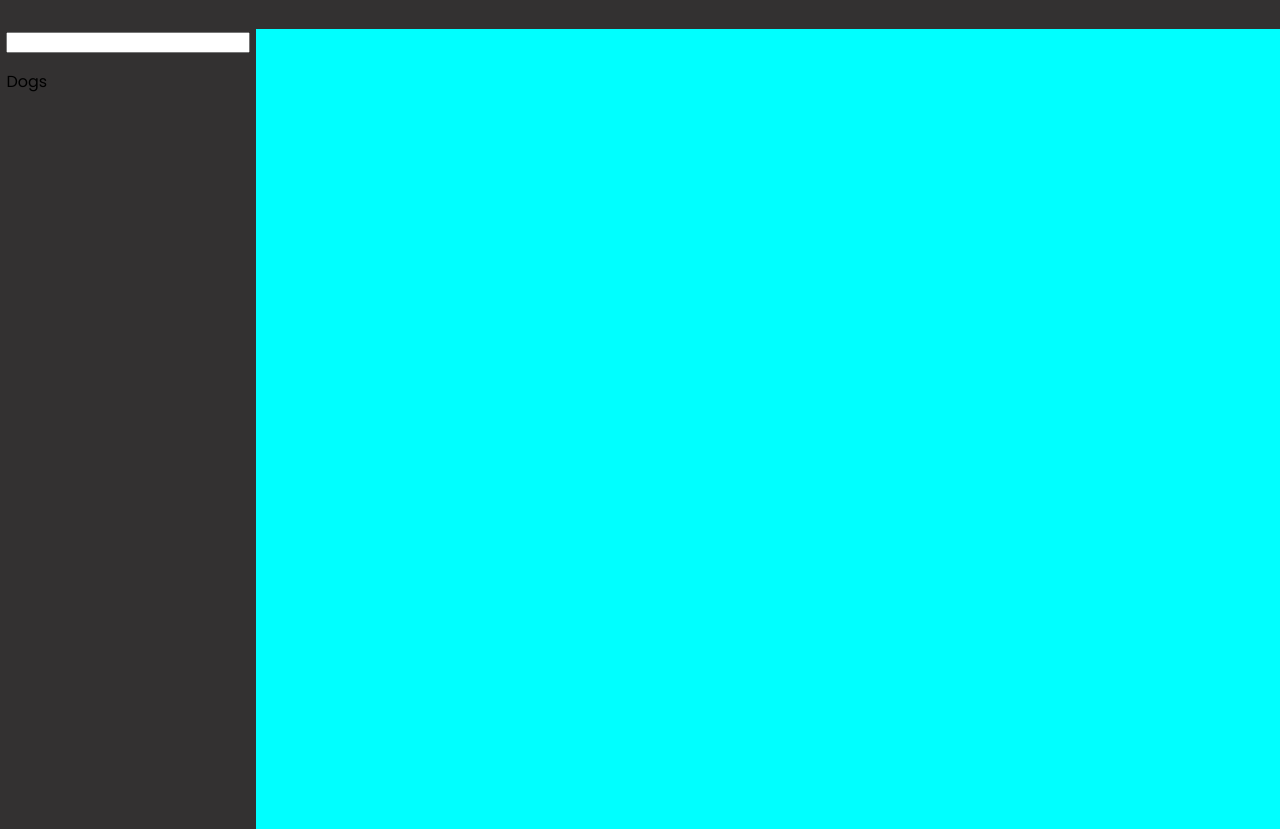
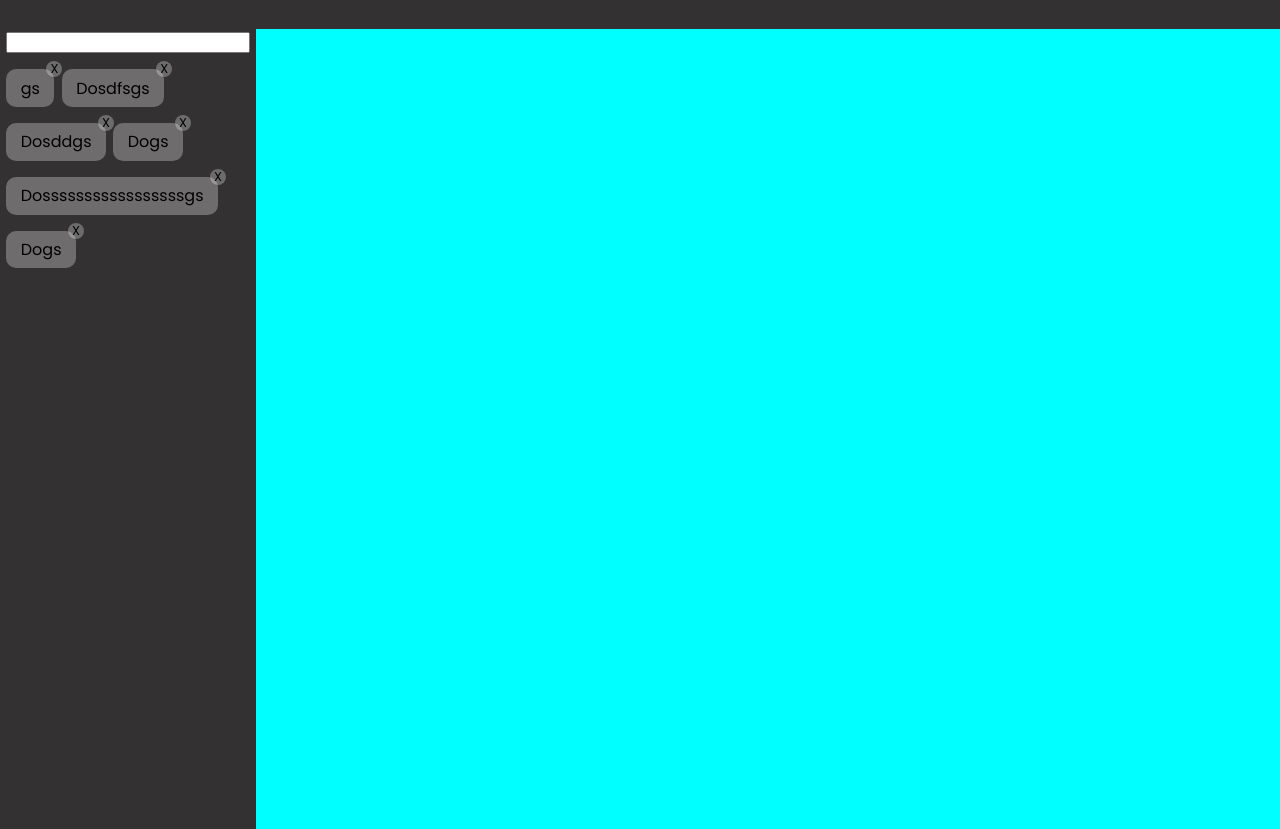
Before and after one commit to barbodGarsha/Gallery-Website, a plain HTML site: page gallery-page.html in a window 1280 px wide. Shown: the part 64-893 px from the top of the page. Drawn offline with Linux system fonts and the light colour scheme.

Commit message:
finished the base of tag block

```diff
--- a/css/main.scss
+++ b/css/main.scss
@@ -5,6 +5,8 @@ $color-02: #C37956;
 $color-03: #C1503D;
 $color-04: #9A989A;
 $color-05: #F3F6F4;
+
+$color-05-A30: rgba(#F3F6F4, 0.3);
 
 $white-space-01: 4rem;
 $white-space-02: 2rem;
@@ -16,7 +18,13 @@ $font-size-L: 1.2rem;
 $border-radius-01: 10px;
 
 $bottom-margin-S: 1rem;
-$top-margin-S: .2rem;
+$bottom-margin-XS: .5rem;
+
+$top-margin-XS: .2rem;
+$right-margin-XS: .2rem;
+
+$tag-padding-up-down: .4rem;
+$tag-padding-left-right: .9rem;
 
 //RESET EVERYTHING-----------------------------------------------
 body {
@@ -144,6 +152,34 @@ li {
 }
 
 .tag {
+    position: relative;
+    display: inline-block;
+    background-color: $color-05-A30;
+    padding: $tag-padding-up-down $tag-padding-left-right;
+    border-radius: $border-radius-01;
+
+    margin-bottom: $bottom-margin-S;
+    margin-right: $right-margin-XS;
+    .tag__close-btn {
+        cursor: pointer;
+        position: absolute;
+        right: 0;
+        top: 0;
+        transform: translate(50%, -50%);
+        background-color: $color-05-A30;
+        width: 1rem;
+        height: 1rem;
+        border-radius: 50%;
+        display: flex;
+        justify-content: center;
+        align-items: center;
+        font-size: 80%
+    }
+
+    .tag__txt {
+        text-align: center;
+        margin: auto;
+    }
 }
 
 .gallery {
@@ -162,7 +198,7 @@ li {
             display: flex;
             justify-content: center;
             align-items: center;
-            margin-top: $top-margin-S;
+            margin-top: $top-margin-XS;
             margin-bottom: $bottom-margin-S;
         }
 
--- a/gallery-page.html
+++ b/gallery-page.html
@@ -24,7 +24,28 @@
 
             <div class="gallery__tag-container">
                 <div class="tag">
-                    <div class="tag__close-btn"></div>
+                    <div class="tag__close-btn">X</div>
+                    <p class="tag__txt">gs</p>
+                </div>
+                <div class="tag">
+                    <div class="tag__close-btn">X</div>
+                    <p class="tag__txt">Dosdfsgs</p>
+                </div>
+                <div class="tag">
+                    <div class="tag__close-btn">X</div>
+                    <p class="tag__txt">Dosddgs</p>
+                </div>
+                <div class="tag">
+                    <div class="tag__close-btn">X</div>
+                    <p class="tag__txt">Dogs</p>
+                </div>
+                <div class="tag">
+                    <div class="tag__close-btn">X</div>
+                    <p class="tag__txt">Dosssssssssssssssssgs</p>
+                </div>
+
+                <div class="tag">
+                    <div class="tag__close-btn">X</div>
                     <p class="tag__txt">Dogs</p>
                 </div>
             </div>
```
Also changed, not shown: css/main.css, 1 other file.
